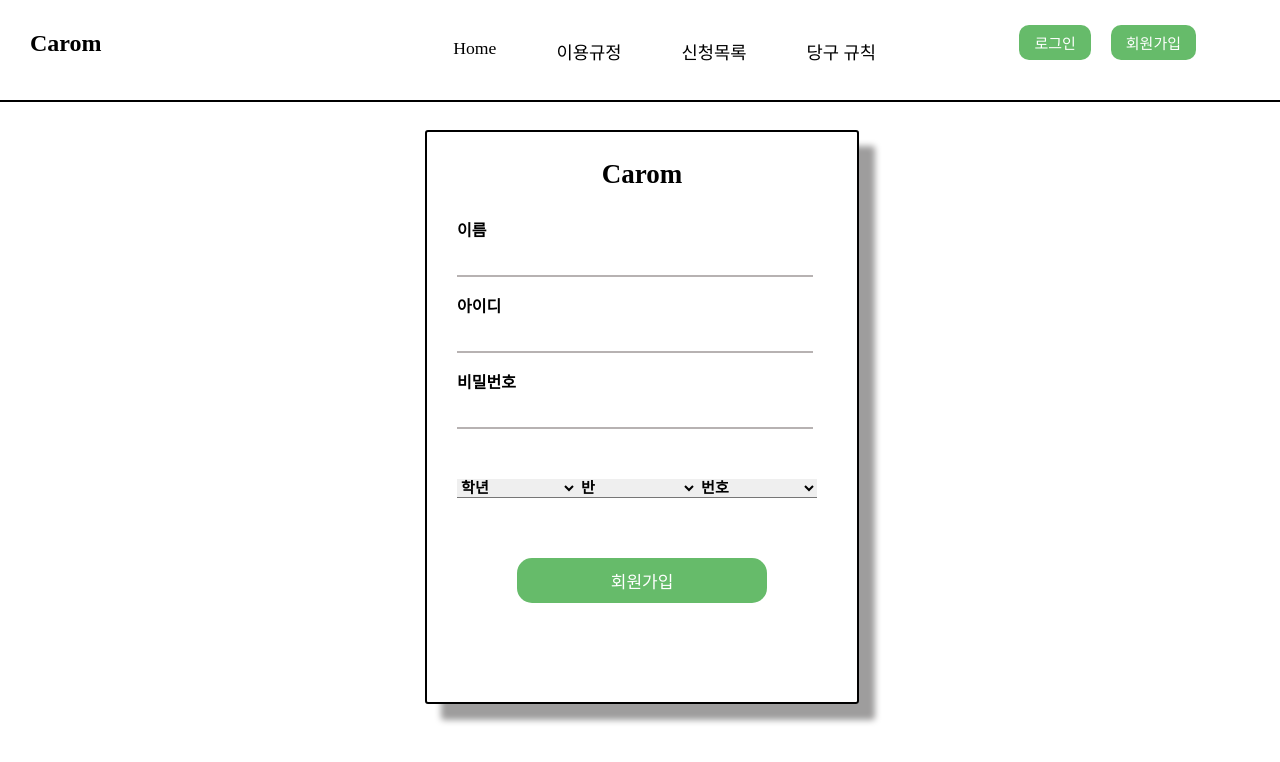
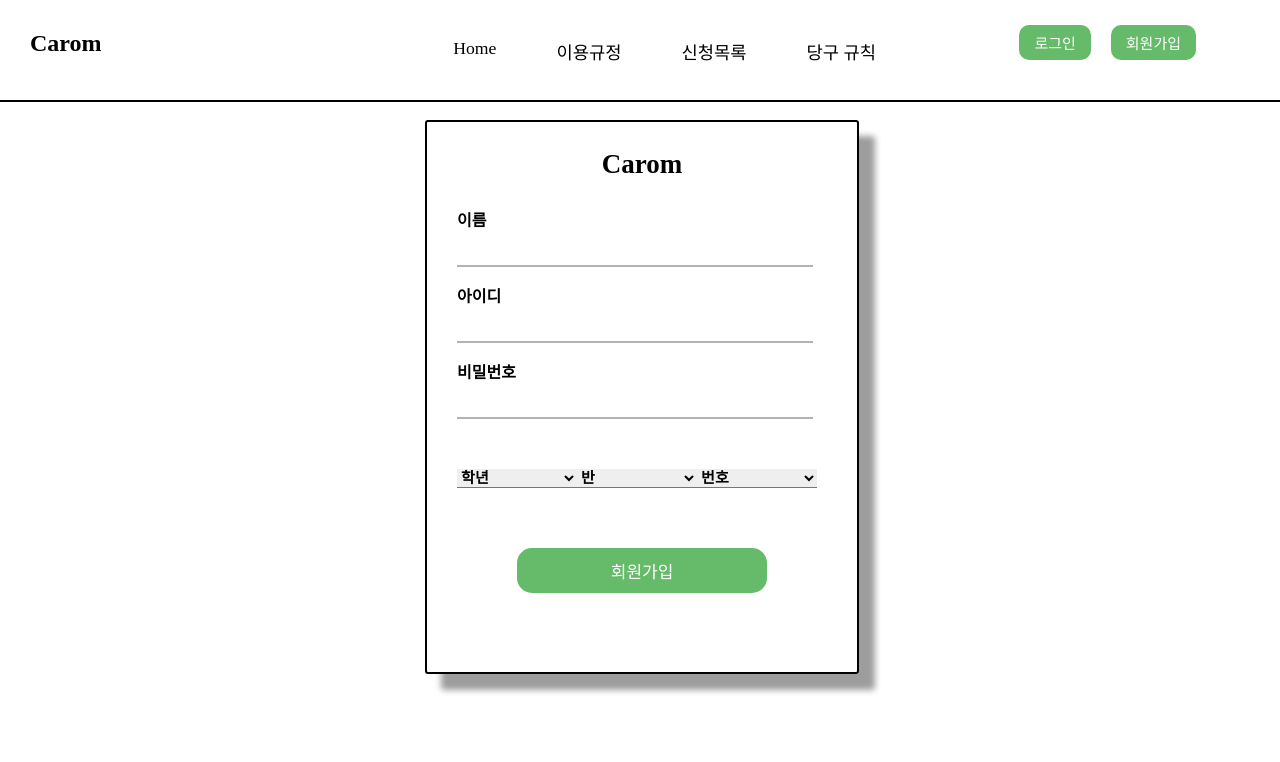
Before and after one commit to AZAAZATV/CaromFront, a React (Create React App) app in the folder carom/: page /signup in a window 1280 px wide. Shown: the top 762 px of the page. Built offline with nearby package versions, Linux system fonts and the light colour scheme; a web font is replaced by a local one.

Commit message:
Update Signup.scss

```diff
--- a/carom/src/Components/Signup.scss
+++ b/carom/src/Components/Signup.scss
@@ -23,10 +23,10 @@
   .sign-box {
     border-radius: 3px;
     box-shadow: 16px 16px 6px rgb(158, 157, 157);
-    margin-top: 130px;
+    margin-top: 120px;
     margin-left: 33%;
     width: 430px;
-    height: 570px;
+    height: 550px;
     border: 2px solid black;
 
     .signup-title {
```
